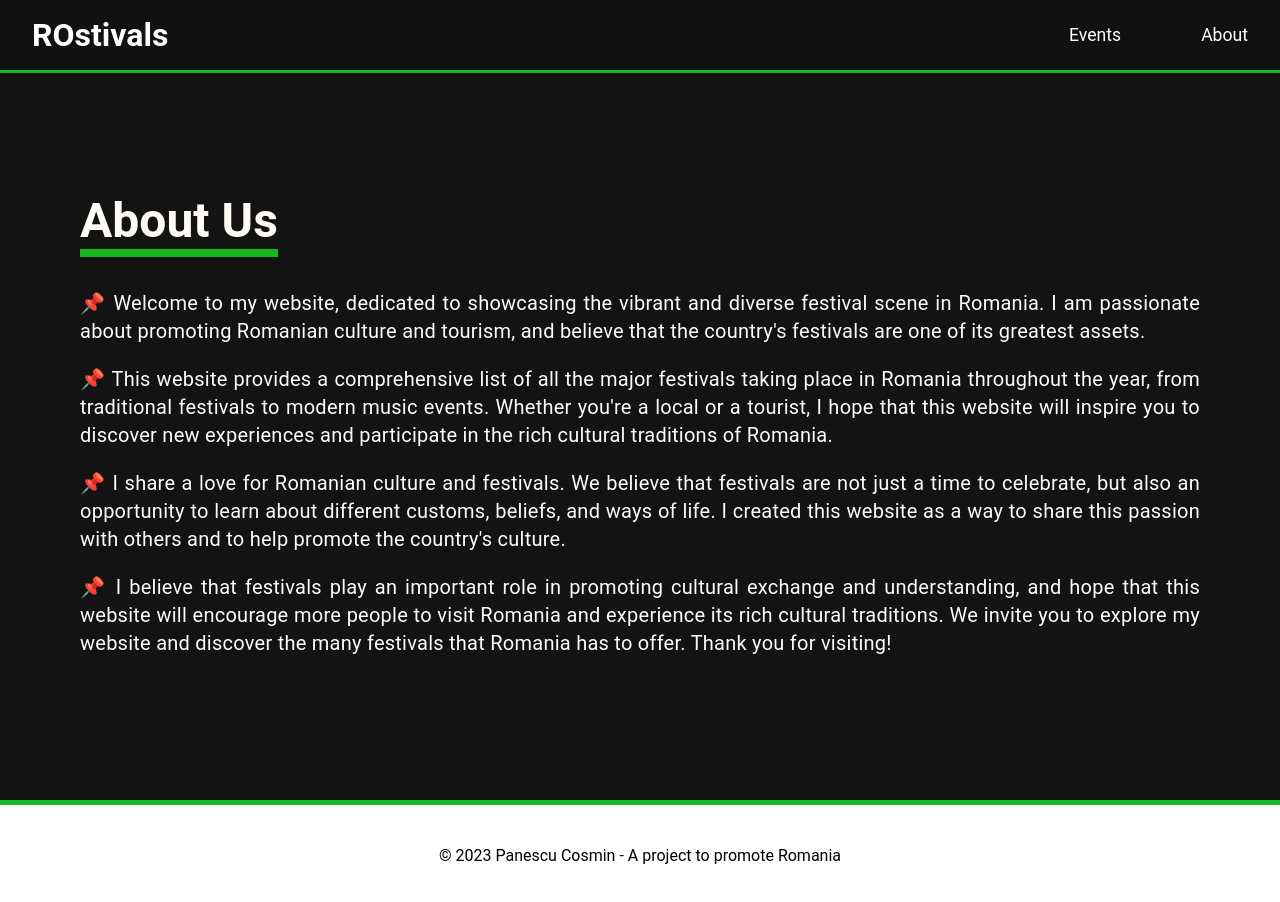
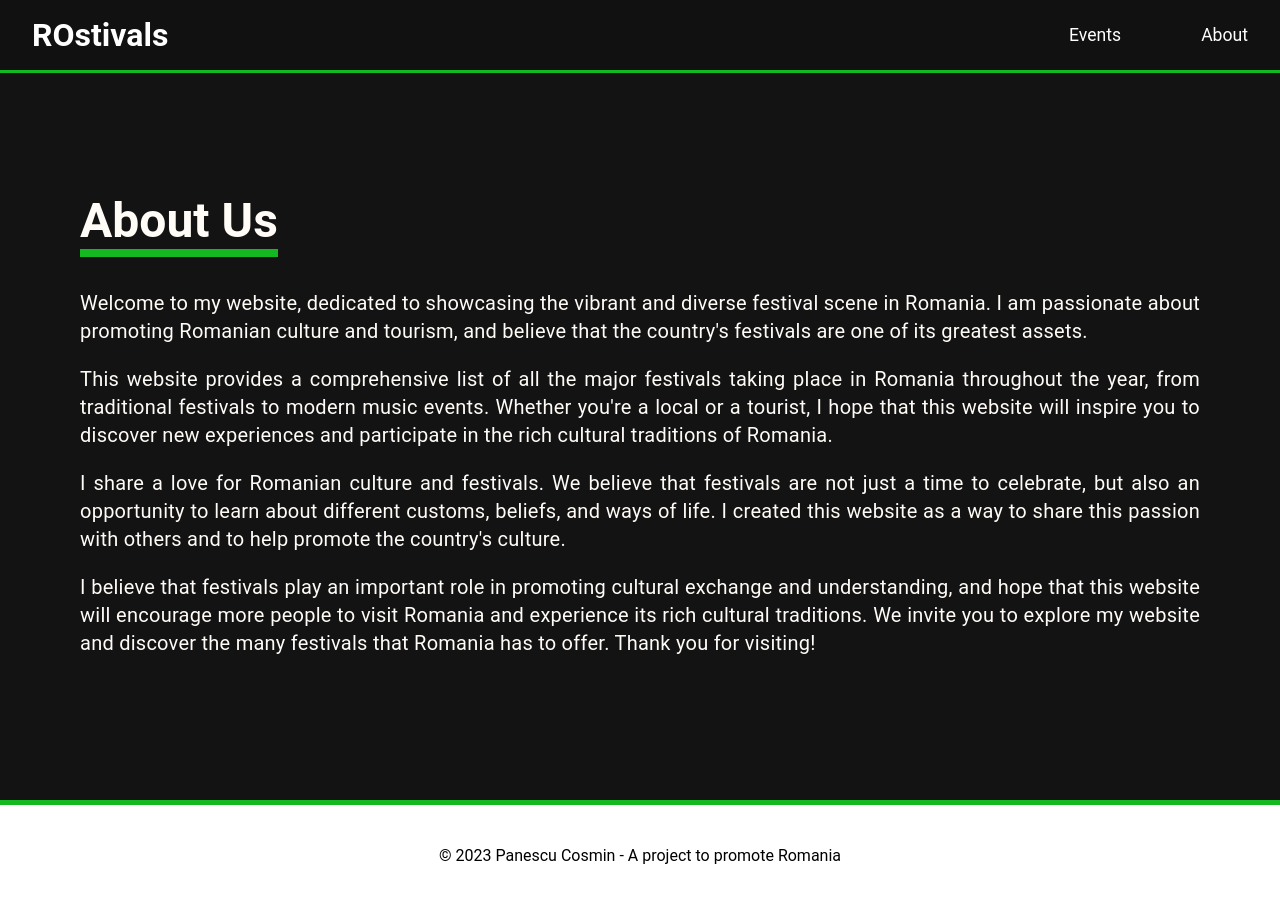
Before and after one commit to cosmin-panescu/Romania-Events-Website, a Next.js app: page /about in a window 1280 px wide. Shown: the top 902 px of the page. Built offline with nearby package versions, Linux system fonts and the light colour scheme.

Commit message:
remove unwanted symbols

```diff
--- a/src/pages/about.jsx
+++ b/src/pages/about.jsx
@@ -6,16 +6,16 @@ const About = () => {
       <div className="about-content">
         <h1>About Us</h1>
         <p>
-         📌 Welcome to my website, dedicated to showcasing the vibrant and diverse festival scene in Romania. I am passionate about promoting Romanian culture and tourism, and believe that the country's festivals are one of its greatest assets.
+          Welcome to my website, dedicated to showcasing the vibrant and diverse festival scene in Romania. I am passionate about promoting Romanian culture and tourism, and believe that the country's festivals are one of its greatest assets.
         </p>
         <p>
-          📌 This website provides a comprehensive list of all the major festivals taking place in Romania throughout the year, from traditional festivals to modern music events. Whether you're a local or a tourist, I hope that this website will inspire you to discover new experiences and participate in the rich cultural traditions of Romania.
+          This website provides a comprehensive list of all the major festivals taking place in Romania throughout the year, from traditional festivals to modern music events. Whether you're a local or a tourist, I hope that this website will inspire you to discover new experiences and participate in the rich cultural traditions of Romania.
         </p>
         <p>
-          📌 I share a love for Romanian culture and festivals. We believe that festivals are not just a time to celebrate, but also an opportunity to learn about different customs, beliefs, and ways of life. I created this website as a way to share this passion with others and to help promote the country's culture.
+          I share a love for Romanian culture and festivals. We believe that festivals are not just a time to celebrate, but also an opportunity to learn about different customs, beliefs, and ways of life. I created this website as a way to share this passion with others and to help promote the country's culture.
         </p>
         <p>
-          📌 I believe that festivals play an important role in promoting cultural exchange and understanding, and hope that this website will encourage more people to visit Romania and experience its rich cultural traditions. We invite you to explore my website and discover the many festivals that Romania has to offer. Thank you for visiting!
+          I believe that festivals play an important role in promoting cultural exchange and understanding, and hope that this website will encourage more people to visit Romania and experience its rich cultural traditions. We invite you to explore my website and discover the many festivals that Romania has to offer. Thank you for visiting!
         </p>
       </div>
     </div>
```
